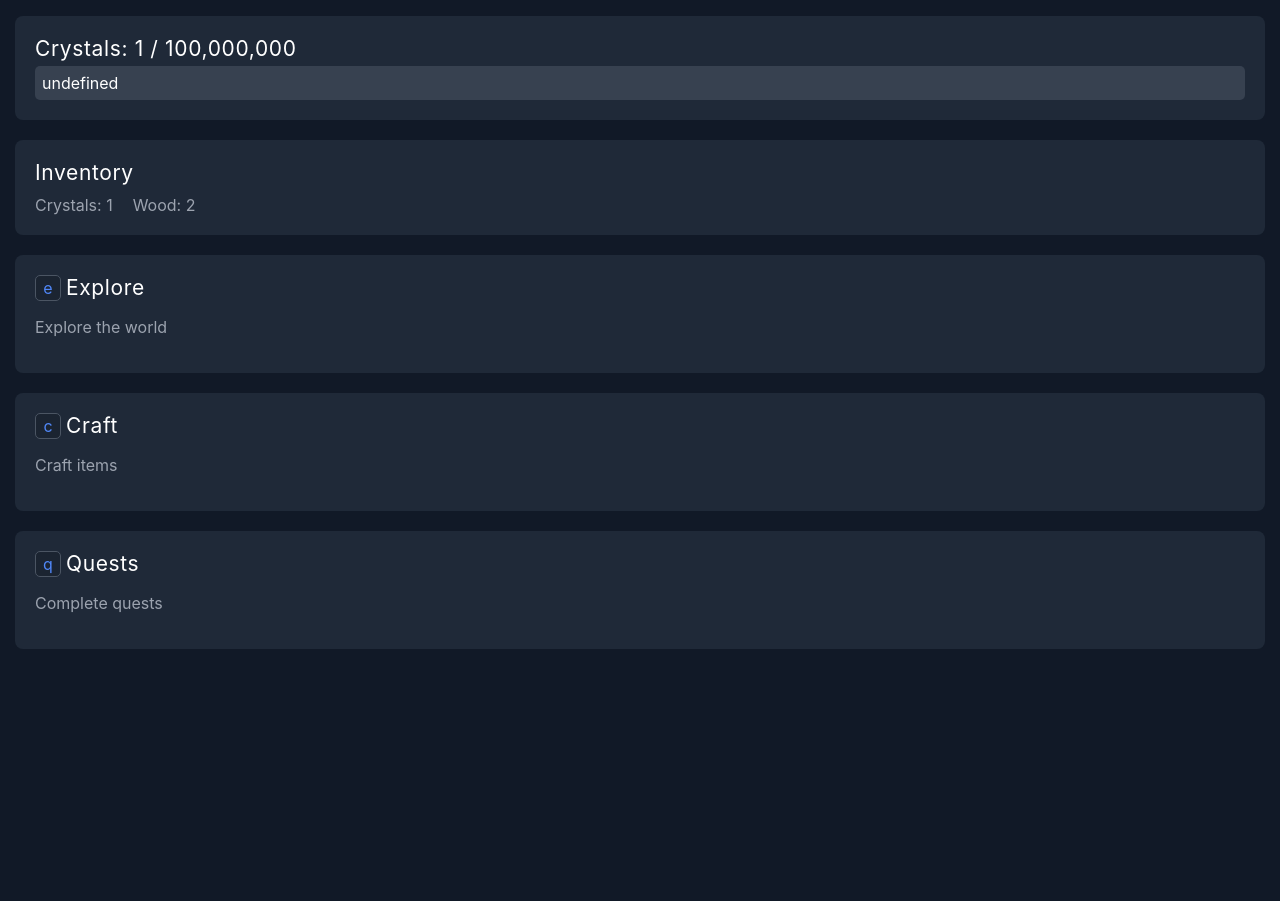
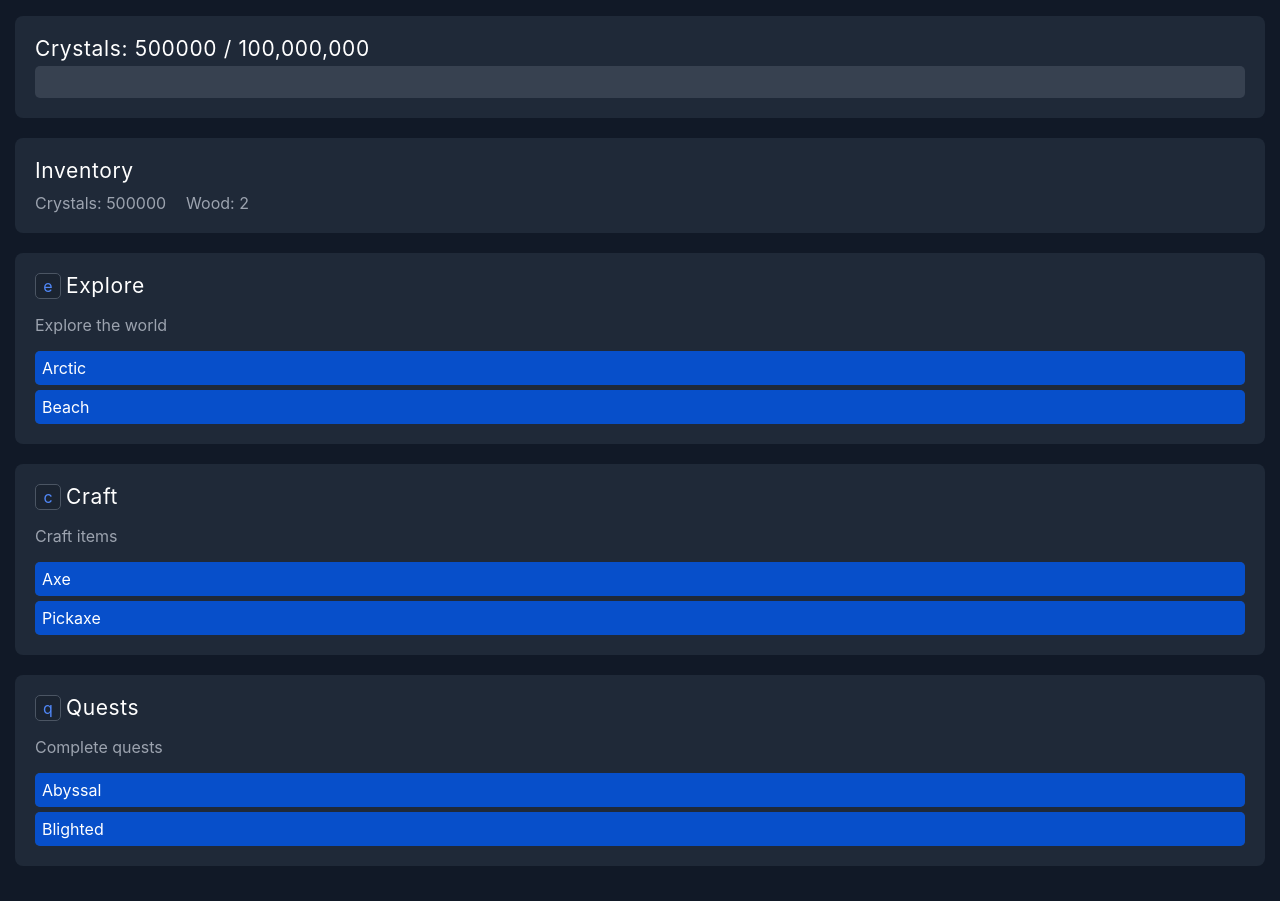
Before and after one commit to jeffreyruoss/one-hundred-million-crystals, a website built with Vite: page index.html in a window 1280 px wide. Shown: the part 71-972 px from the top of the page. Before the commit the page ends 800 px from the top, so only its background shows below. Built offline with nearby package versions, Linux system fonts and the light colour scheme.

Commit message:
Rework and reorganize.

```diff
--- a/src/components/Actions/Task.js
+++ b/src/components/Actions/Task.js
@@ -1,9 +1,20 @@
 import ProgressBar, { progressBarStart } from "../ProgressBar";
+import { tasks } from "../../state/tasks";
+import { explorationZones } from "../../data/sub-actions-data/exploration-zones";
+import { craftItems } from "../../data/sub-actions-data/craft-items";
+import { quests } from "../../data/sub-actions-data/quests";
+
+export const subActionsData = {
+	'explore': explorationZones,
+	'craft': craftItems,
+	'quests': quests
+}
+
 
 export default function Task(subAction) {
 	return `
 		<li class="task">
-			${ProgressBar('small', subAction.title)}
+			${ProgressBar(subAction.title)}
 		</li>
 	`
 }
@@ -18,9 +29,19 @@ export function createTask(subAction, destination) {
 		taskElement.classList.remove('blink');
 	});
 
-
-	console.log(taskElement.querySelector('.progress-bar'));
 	destination.appendChild(taskElement);
 	const progressBar = taskElement.querySelector('.progress-bar');
 	progressBarStart(progressBar, 1000);
 }
+
+export function loadTasks() {
+	tasks.forEach(task => {
+		const taskKey = task.key;
+		const taskContainer = document.querySelector(`.${taskKey}-tasks-queue`);
+		task.tasks.forEach(task => {
+			const subActionKey = task.key;
+			const subAction = subActionsData[taskKey].find(subAction => subAction.key === subActionKey);
+			createTask(subAction, taskContainer);
+		});
+	});
+}
--- a/src/components/Crystals.js
+++ b/src/components/Crystals.js
@@ -1,11 +1,11 @@
 import ProgressBar from "./ProgressBar"
-import { inventory } from '../data/inventory'
+import { inventory } from '../state/inventory'
 
 export default function Crystals() {
 	return `
 		<div class="crystals">
 			<h2>Crystals: <span class="crystals-count">0</span> / 100,000,000</h2>
-			${ProgressBar('large')}
+			${ProgressBar()}
 		</div>
 	`
 }
@@ -16,6 +16,7 @@ export function initCrystals() {
 }
 
 function updateCrystalCount() {
+	console.log('updateCrystalCount');
 	const crystalsCountElement = document.querySelector('.crystals-count')
 	crystalsCountElement.textContent = inventory.crystals.quantity
 }
--- a/src/components/Inventory/Inventory.js
+++ b/src/components/Inventory/Inventory.js
@@ -1,4 +1,4 @@
-import { inventory } from '../../data/inventory'
+import { inventory } from '../../state/inventory'
 
 export default function Inventory() {
 	return `
--- a/src/components/ProgressBar.js
+++ b/src/components/ProgressBar.js
@@ -1,29 +1,29 @@
-export default function ProgressBar(size, content) {
-	let sizeClass = ''
-	if (size === 'large') {
-		sizeClass = 'progress-bar-large'
-	} else if (size === 'small') {
-		sizeClass = 'progress-bar-small'
-	}
+export default function ProgressBar(content) {
+	content = content || ''
 
 	return `
-		<div class="progress-bar ${sizeClass}" data-progress="0">
+		<div class="progress-bar" data-progress="0">
 			<div class="progress-bar-fill"></div>
 			<span class="progress-bar-content">${content}</span>
 		</div>
 	`
 }
 
-export function progressBarStart(progressBar, duration) {
+export function progressBarStart(progressBar, duration, startingProgress) {
 	const progressBarFill = progressBar.querySelector('.progress-bar-fill');
 	progressBarFill.style.transition = 'none';
-	progressBarFill.style.width = '0%';
+	progressBarFill.style.width = startingProgress || 0;
 	progressBarFill.offsetWidth;
 	progressBarFill.style.transition = `width ${duration}ms linear`;
 	progressBarFill.style.width = '100%';
-	setTimeout(() => {
-		progressBarComplete(progressBar);
-	}, duration);
+	// setTimeout(() => {
+	// 	progressBarComplete(progressBar);
+	// }, duration);
+}
+
+export function progressBarUpdate(progressBar, progress) {
+	const progressBarFill = progressBar.querySelector('.progress-bar-fill');
+	progressBarFill.style.width = `${progress}%`;
 }
 
 export function progressBarComplete(progressBar) {
--- a/src/css/ProgressBar.css
+++ b/src/css/ProgressBar.css
@@ -6,6 +6,7 @@
 .progress-bar {
 	margin-top: 5px;
 	padding: 7px;
+	min-height: 18px;
 	background-color: #374150;
 	border-radius: 5px;
 	overflow: hidden;
--- a/src/data/sub-actions-data/quests.js
+++ b/src/data/sub-actions-data/quests.js
@@ -1,11 +1,13 @@
 export const quests = [
 	{
 		hotkey: 'a',
+		key: 'abyssal',
 		title: 'Abyssal',
 		description: 'A dark, watery abyss with bioluminescent creatures and underwater ruins.'
 	},
 	{
 		hotkey: 'b',
+		key: 'blighted',
 		title: 'Blighted',
 		description: 'A corrupted land with twisted trees and poisonous swamps.'
 	}
--- a/src/lib/init.js
+++ b/src/lib/init.js
@@ -3,6 +3,7 @@ import Layout from '../components/Layout'
 import { initClock } from '../components/Clock'
 import { initInventory } from '../components/Inventory/Inventory'
 import { initCrystals } from '../components/Crystals'
+import { loadTasks } from '../components/Actions/Task'
 
 export default function init() {
 	document.querySelector('#app').innerHTML = `
@@ -13,5 +14,6 @@ export default function init() {
 		initCrystals()
 		initInventory()
 		mainKeyEvents()
+		loadTasks()
 	})
 }
--- a/src/state/game.js
+++ b/src/state/game.js
@@ -1,4 +1,5 @@
 export const game = {
 	clock: 0,
+	crystals: 0,
 	hotKeyMode: 'main', // main, explore, craft
 }
--- a/src/data/inventory.js
+++ b/src/state/inventory.js
@@ -1,5 +1,5 @@
 export const inventory = {
-	crystals: { quantity: 1, revealed: true },
+	crystals: { quantity: 500000, revealed: true },
 	wood: { quantity: 2, revealed: true },
 	stone: { quantity: 0, revealed: false },
 	food: { quantity: 0, revealed: false },
--- /dev/null
+++ b/src/state/tasks.js
@@ -0,0 +1,47 @@
+export const tasks = [
+	{
+		key: 'explore',
+		tasks: [
+			{
+				id: '98h143f908hsdg',
+				key: 'arctic',
+				progress: 0,
+			},
+			{
+				id: 'asdfadfg',
+				key: 'beach',
+				progress: 0
+			}
+		]
+	},
+	{
+		key: 'craft',
+		tasks: [
+			{
+				id: '25gsdfg',
+				key: 'axe',
+				progress: 0,
+			},
+			{
+				id: 'werh24rhhjd',
+				key: 'pickaxe',
+				progress: 0,
+			}
+		]
+	},
+	{
+		key: 'quests',
+		tasks: [
+			{
+				id: 'asdfasdfasdf',
+				key: 'abyssal',
+				progress: 0,
+			},
+			{
+				id: 'vrevwthrbst',
+				key: 'blighted',
+				progress: 0,
+			}
+		]
+	}
+]
```
